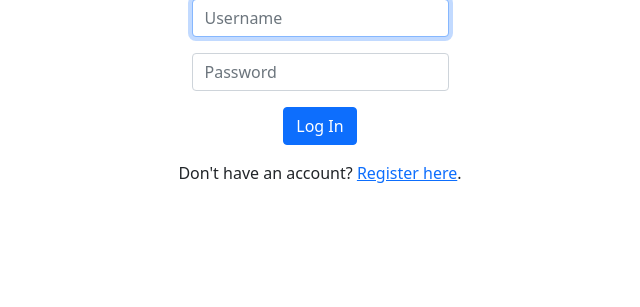
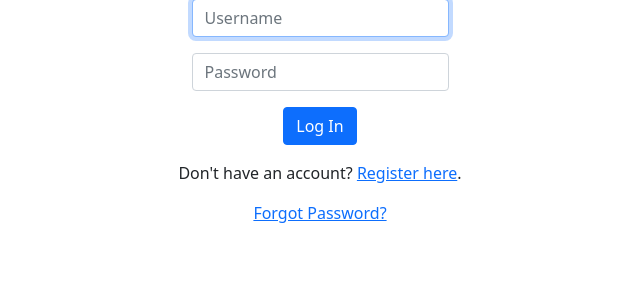
Before and after one commit to mkim11235-dev/CS50-PROJECT-main, a Flask app: page /login in a window 1280 px wide. Shown: the part 125-432 px from the top of the page, without its empty margins (320-960 px from the left). Run offline with Flask 3, Linux system fonts and the light colour scheme.

Commit message:
new things

```diff
--- a/cs50-project/app.py
+++ b/cs50-project/app.py
@@ -1,10 +1,28 @@
 from flask import Flask, g, render_template, redirect, request, session
+from flask import Flask, render_template, request, redirect, url_for, session
+from flask_wtf import FlaskForm
+from wtforms import StringField, PasswordField
+from wtforms.validators import InputRequired, Email, EqualTo
 import secrets
 import sqlite3
+from datetime import datetime, timedelta
 from werkzeug.security import generate_password_hash, check_password_hash
+from flask_mail import Mail, Message
+
+class ForgotPasswordForm(FlaskForm):
+    email = StringField('Email', validators=[InputRequired(), Email()])
 
 app = Flask(__name__)
 app.config['SECRET_KEY'] = secrets.token_hex(32)
+
+app.config['MAIL_SERVER'] = 'smtp.gmail.com'
+app.config['MAIL_PORT'] = 587
+app.config['MAIL_USE_TLS'] = True
+app.config['MAIL_USERNAME'] = 'runnify50@gmail.com'
+app.config['MAIL_PASSWORD'] = 'ergtfb3c4tvb587tb)()T*&FG24rtcoi4nt3i'
+app.config['MAIL_DEFAULT_SENDER'] = 'runnify50@gmail.com'
+
+mail = Mail(app)
 
 # Function to get a database connection
 def get_db():
@@ -128,6 +146,45 @@ def register():
     else:
         return render_template("register.html")
 
+
+@app.route('/forgot_password', methods=['GET', 'POST'])
+def forgot_password():
+    if request.method == 'POST':
+        email = request.form.get('email')
+        cursor = get_db().cursor()
+        cursor.execute("SELECT * FROM users WHERE email = ?", (email,))
+        user = cursor.fetchone()
+
+        if user:
+            password_reset_token = secrets.token_hex(16)
+            cursor.execute("UPDATE users SET password_reset_token = ? WHERE id = ?", (password_reset_token, user[0]))
+            get_db().commit()
+
+            reset_url = url_for('reset_password', token=password_reset_token, _external=True)
+            msg = Message("Password Reset Request", recipients=[email])
+            msg.body = f"To reset your password, visit the following link: {reset_url}"
+            mail.send(msg)
+
+        return render_template('forgot_password.html', message="If an account with that email was found, we've sent a reset link to it.")
+
+    return render_template('forgot_password.html')
+
+
+@app.route('/reset_password/<token>', methods=['GET', 'POST'])
+def reset_password(token):
+    if request.method == 'POST':
+        new_password = request.form.get('password')
+        hashed_new_password = generate_password_hash(new_password)
+
+        cursor = get_db().cursor()
+        cursor.execute("UPDATE users SET password = ?, password_reset_token = NULL WHERE password_reset_token = ?", (hashed_new_password, token))
+        get_db().commit()
+
+        return redirect(url_for('login'))
+
+    return render_template('reset_password.html', token=token)
+
+
 @app.route("/publish", methods=["POST", "GET"])
 def publish():
     return render_template('publish.html')
--- a/cs50-project/templates/login.html
+++ b/cs50-project/templates/login.html
@@ -20,4 +20,5 @@ Log In
     <button class="btn btn-primary" type="submit">Log In</button>
 </form>
 <p class="mt-3">Don't have an account? <a href="/register">Register here</a>.</p>
+<p><a href="{{ url_for('forgot_password') }}">Forgot Password?</a></p>
 {% endblock %}
```
Also changed, not shown: database.db (added).
